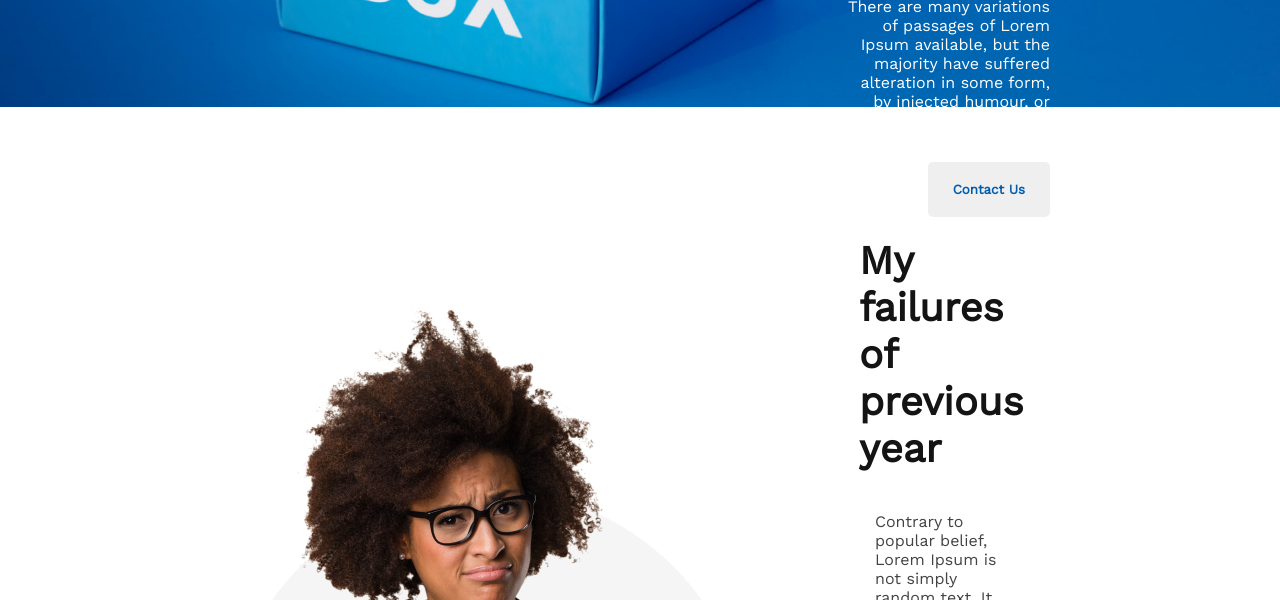
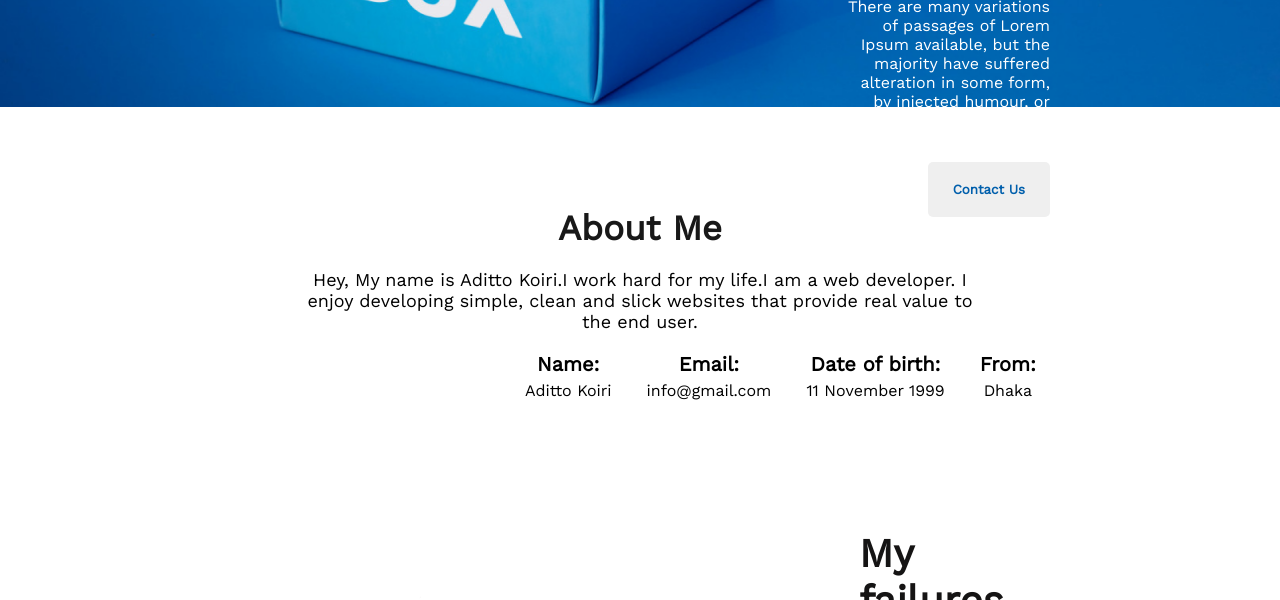
Before and after one commit to Aditto002/new-year-project, a plain HTML site: page index.html in a window 1280 px wide. Shown: the part 693-1293 px from the top of the page. Drawn offline with nearby package versions, Linux system fonts and the light colour scheme.

Commit message:
last commit

```diff
--- a/index.html
+++ b/index.html
@@ -7,6 +7,7 @@
     <meta name="viewport" content="width=device-width, initial-scale=1.0">
     <title>New Year Web</title>
     <link rel="stylesheet" href="styles/style.css">
+    <!--font family-->
     <link rel="preconnect" href="https://fonts.googleapis.com">
     <link rel="preconnect" href="https://fonts.gstatic.com" crossorigin>
     <link
@@ -15,6 +16,7 @@
 </head>
 
 <body>
+    <!--Add header-->
     <header class="header">
         <div class="header-div">
             <h1 class="header-title">All Thinks Are Possible If You believe</h1>
@@ -24,6 +26,36 @@
         </div>
     </header>
     <main>
+        <!-- Add New Section "About Me"-->
+        <section class="about-section">
+
+                <div class="about-info">
+                <h3 class="about-me-header">About Me</h3>
+                <p class="about-discribson">Hey, My name is Aditto Koiri.I work hard for my life.I am a web developer. I enjoy developing simple, clean and slick websites that provide real value to the end user.
+                </p>
+            </div>
+
+            <div class="information">
+                <div class="about-detiles">
+                    <h3 class="about-title">Name:</h3>
+                    <p class="about-paragraph">Aditto Koiri</p>
+                </div>
+                <div class="about-detiles">
+                    <h3 class="about-title">Email:</h3>
+                    <p class="about-paragraph">info@gmail.com</p>
+                </div>
+                <div class="about-detiles">
+                    <h3 class="about-title">Date of birth:</h3>
+                    <p class="about-paragraph">11 November 1999</p>
+                </div>
+                <div class="about-detiles">
+                    <h3 class="about-title">From:</h3>
+                    <p class="about-paragraph">Dhaka</p>
+                </div>
+            </div>
+
+        </section>
+          <!-- Add another Section "My failures of previous year"-->
         <section class="section">
             <div class="section-div">
                 <div class="section-image">
@@ -53,6 +85,7 @@
 
             </div>
         </section>
+        <!-- Add another Section "My plan"-->
         <section class="plan">
             <h1 class="plan-header">My Plan</h1>
             <div class="plan-flex">
@@ -90,6 +123,7 @@
         </section>
 
     </main>
+    <!-- Add footer-->
     <footer class="footer">
         <div class="footer-flex">
             <div class="footer-discriveson">
@@ -106,6 +140,7 @@
             </div>
             <div class="footer-discriveson">
                 <h4 class="footer-subscribe">Subscribe</h4>
+                <!--Simple form-->
                 <form action="">
                 <input type="text" placeholder="Enter Your Email" >
 
@@ -119,3 +154,4 @@
 </body>
 
 </html>
+<!--Happy coding-->
--- a/styles/style.css
+++ b/styles/style.css
@@ -1,9 +1,9 @@
 *{
     margin: 0;
-    font-family: 'Work Sans', sans-serif;
+    font-family: 'Work Sans', sans-serif;      /* font family */
 }
 .header{
-    background-image: url(../images/banner/banner3.png);
+    background-image: url(../images/banner/banner3.png);      /* add background image in header */
     background-size: cover;
     height: 800px;
 }
@@ -23,13 +23,43 @@
     font-weight: 400;
     padding-bottom: 32px;
 }
-.primary-btn{
+.primary-btn{               /* Make a button colorful */
     color: #005FAC;
     padding-top: 20px;
     padding:20px 25px;
     font-weight: 600;
     border: 0;
     border-radius: 5px;
+}
+.about-info{
+    text-align: center;
+    margin-top: 100px;
+    margin-left: 300px;
+    margin-right: 300px;
+}
+.about-me-header{
+    color: #181818;
+    font-size: 35px;
+    font-weight: 800;
+    padding-bottom: 20px;
+}
+.about-discribson{
+    font-weight: 400;
+    font-size: 18px;
+    padding-bottom: 20px;
+}
+.information{
+    display: flex;    /* flex the display*/
+    gap: 35px;
+    margin-left: 525px;
+}
+.about-detiles{
+    text-align: center;
+}
+.about-title{
+    font-weight: 600;
+    font-size: 20px;
+    padding-bottom: 5px;
 }
 .section-div{
     display: flex;
@@ -84,7 +114,7 @@
     padding-bottom: 130px;
 }
 .banner{
-    background: linear-gradient(90deg, #005FAC 0%, rgba(0, 95, 172, 0) 100%),url('../images/watch.png') ;
+    background: linear-gradient(90deg, #005FAC 0%, rgba(0, 95, 172, 0) 100%),url('../images/watch.png') ;  /* using gradient */
     background-repeat: no-repeat;
     width: 1140px;
     height: 300px;
```
